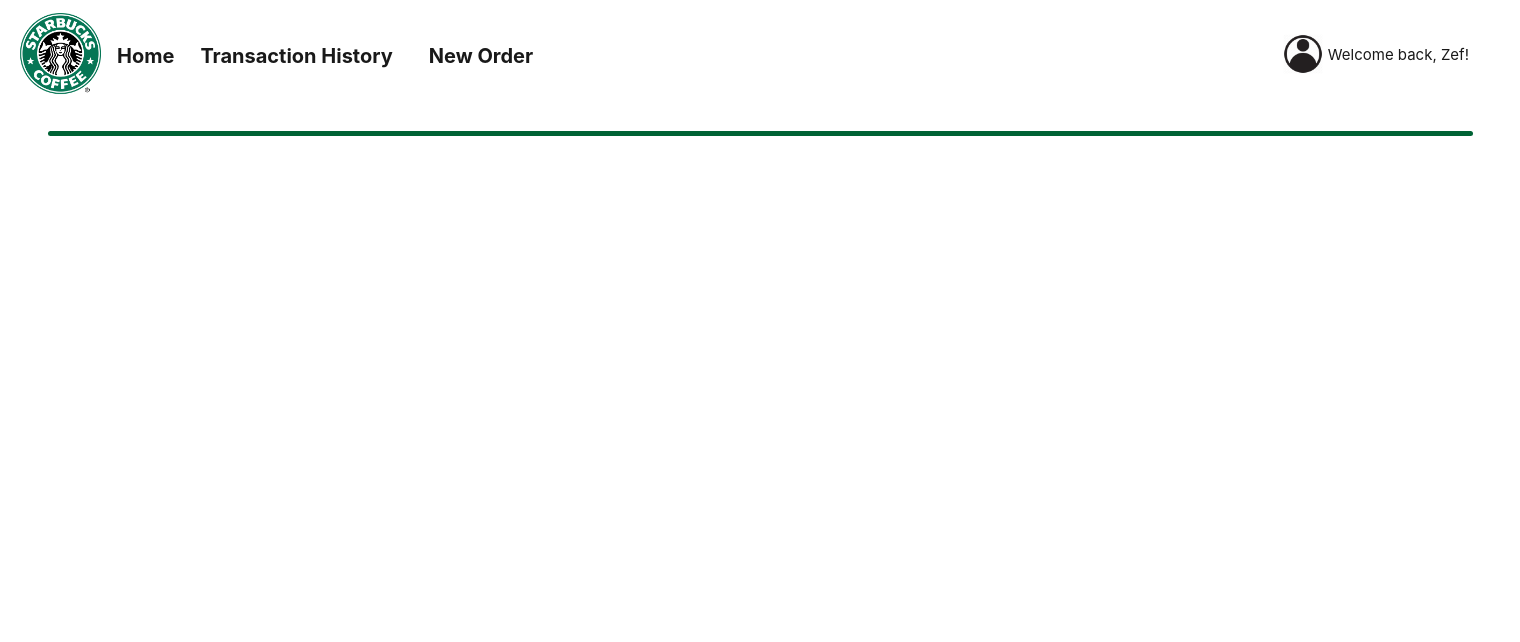
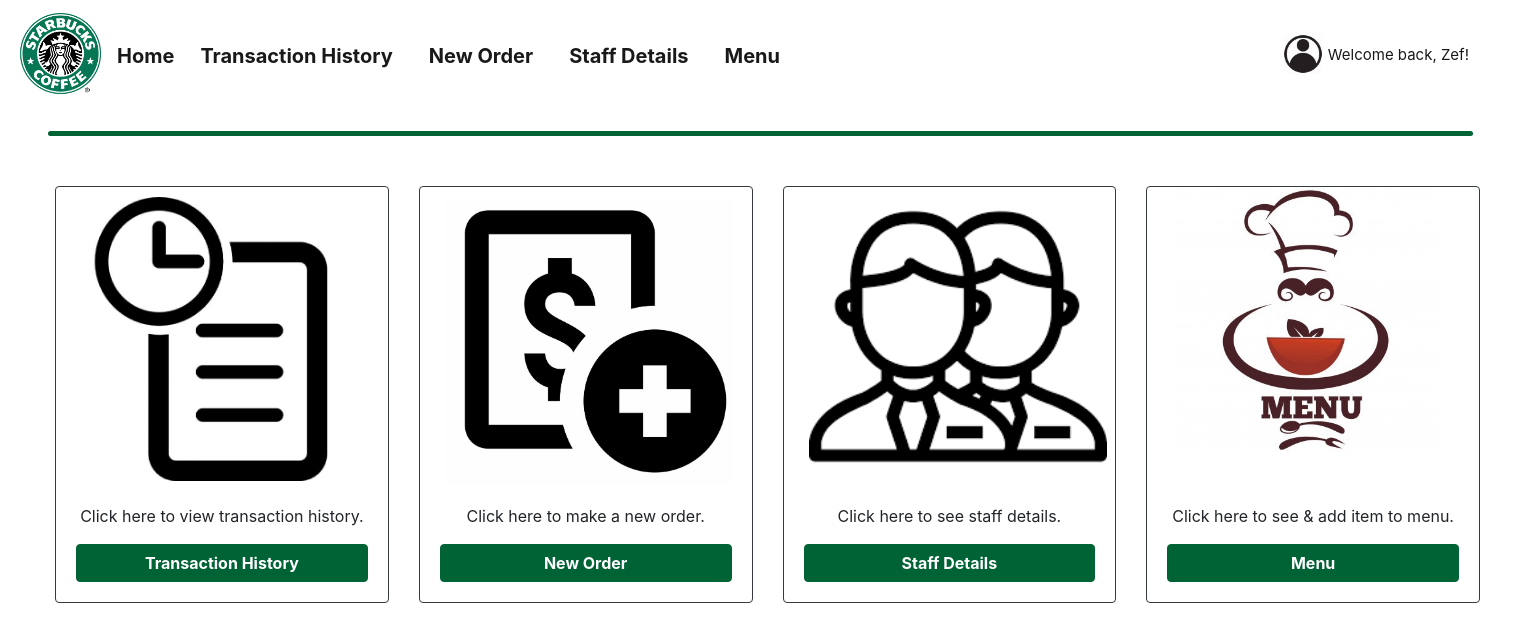
Before and after one commit to zefryuuko/dbta-final-project, a PHP site: page /staff in a window 1520 px wide. Shown: the top 642 px of the page. Run offline with PHP 8.4, Linux system fonts and the light colour scheme.

Commit message:
Update index.php

```diff
--- a/src-frontend/staff/index.php
+++ b/src-frontend/staff/index.php
@@ -10,7 +10,48 @@
 </head>
 
 <body>
-    <?php include("../components/navbar_cashier.php"); ?>
+    <?php include("../components/navbar_staff.php"); ?>
+
+    <div class="card-deck" style="width:1455px; margin-left: 40px; margin-top: 50px">
+        <div class="card border-dark mb-3">
+            <img src="/resources/history.jpg" class="card-img-top" style="width:80%;
+        margin-left:25px;
+        margin-top:10px;" />
+            <div class="card-body">
+                <p class="card-text" style="margin-top: 3px; text-align: center;">
+                    Click here to view transaction history.
+                </p>
+                <a href="#" class="btn btn-primary" style="width: 100%; background-color: #006335; border-color: #006335 ; font-weight: bold;">Transaction History</a>
+            </div>
+        </div>
+        <div class="card border-dark mb-3">
+            <img src="/resources/order.png" class="card-img-top" style="width:87%; margin-left: 25px; margin-top:10px;" />
+            <div class="card-body">
+                <p class="card-text" style="text-align: center;">
+                    Click here to make a new order.
+                </p>
+                <a href="#" class="btn btn-primary" style="width: 100%; background-color: #006335; border-color: #006335 ; font-weight: bold;">New Order</a>
+            </div>
+        </div>
+        <div class="card border-dark mb-3">
+            <img src="/resources/staff.png" class="card-img-top" style="width:90%; margin-left:25px;" />
+            <div class="card-body">
+                <p class="card-text" style="margin-top: -2px; text-align: center;">
+                    Click here to see staff details.
+                </p>
+                <a href="#" class="btn btn-primary" style="width: 100%; background-color: #006335; border-color: #006335 ; font-weight: bold;">Staff Details</a>
+            </div>
+        </div>
+        <div class="card border-dark mb-3">
+            <img src="/resources/menu.jpg" class="card-img-top" style="width:80%; margin-left:25px;" />
+            <div class="card-body">
+                <p class="card-text" style="margin-top: 32px; text-align: center;">
+                    Click here to see & add item to menu.
+                </p>
+                <a href="#" class="btn btn-primary" style="width: 100%; background-color: #006335; border-color: #006335 ; font-weight: bold;">Menu</a>
+            </div>
+        </div>
+    </div>
 </body>
 
 </html>
```
